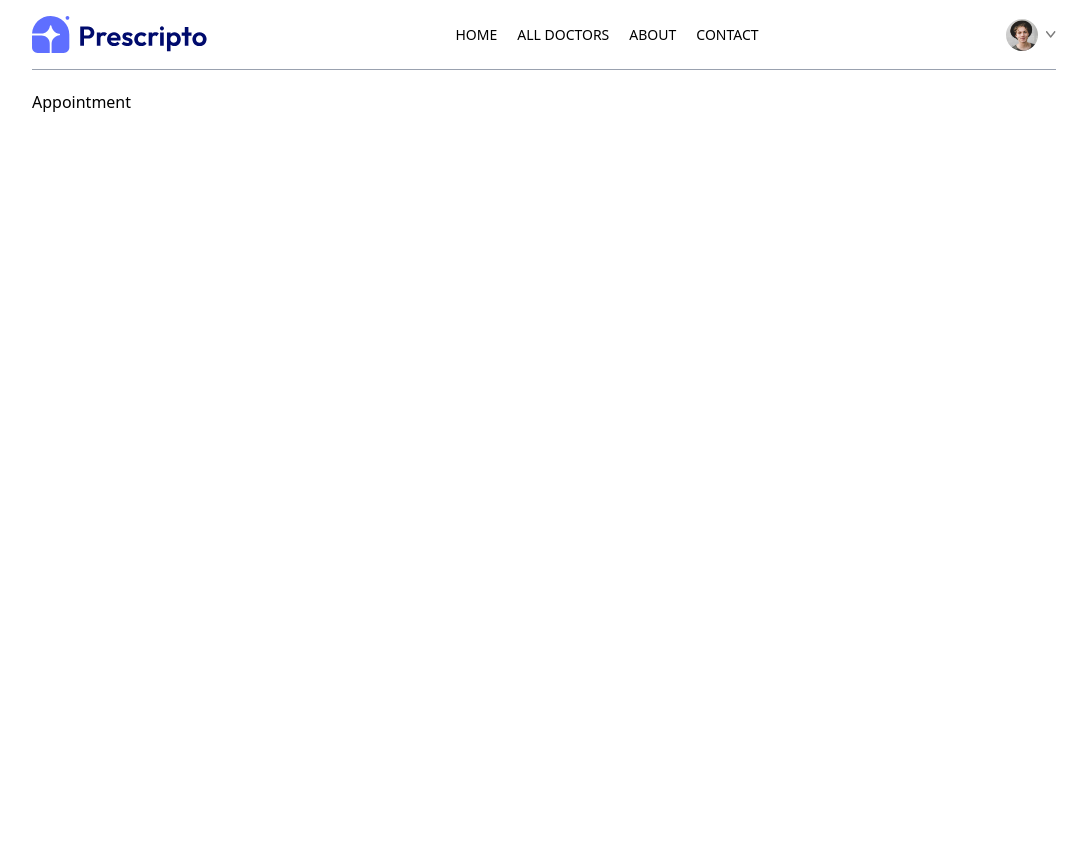
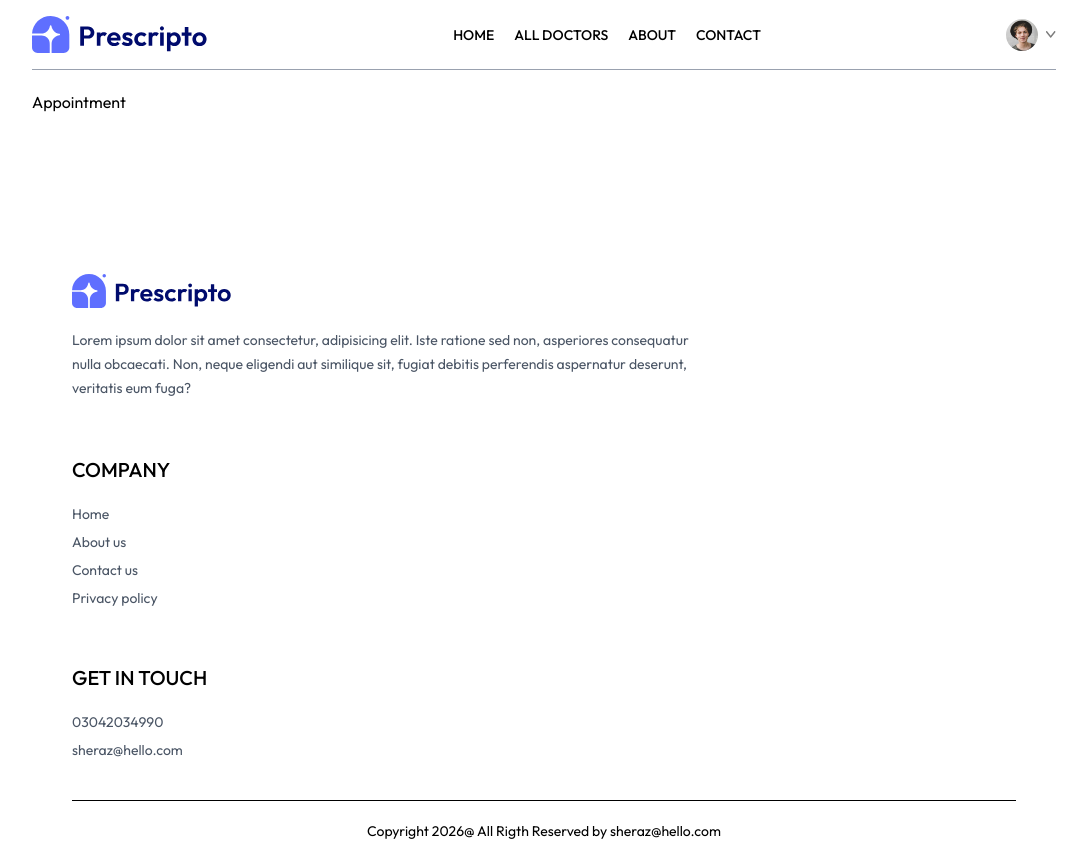
Before and after one commit to sheraz61/doctorAppointment, a React (Vite) app in the folder frontend/: page /appointment/1 in a window 1280 px wide. Shown: the whole page, without its empty margins (96-1183 px from the left). Before the commit the page ends 800 px from the top, so only its background shows below. Built offline with nearby package versions, Linux system fonts and the light colour scheme.

Commit message:
add footer and update font style add outfit font for the UI

```diff
--- a/frontend/src/App.jsx
+++ b/frontend/src/App.jsx
@@ -9,6 +9,7 @@
 import MyAppointment from './pages/MyAppointment'
 import Appointment from './pages/Appointment'
 import Navbar from './components/Navbar'
+import Footer from './components/Footer'
 
 function App() {
   return (
@@ -25,6 +26,7 @@
         <Route path='/my-appointments' element={<MyAppointment/>}/>
         <Route path='/appointment/:docId' element={<Appointment/>}/>
       </Routes>
+      <Footer/>
     </div>
   )
 }
--- /dev/null
+++ b/frontend/src/components/Footer.jsx
@@ -0,0 +1,41 @@
+import React from 'react'
+import { assets } from '../assets/assets'
+
+function Footer() {
+    return (
+        <div className='md:mx-10'>
+            <div className='flex flex-col sm:grid grid-cols-[3fr_fr_1fr] gap-14 my-10 mt-40 text-sm'>
+                {/*left section */}
+                <div>
+                    <img className='mb-5 w-40' src={assets.logo} alt="" />
+                    <p className='w-full md:w-2/3 text-gray-600 leading-6'>Lorem ipsum dolor sit amet consectetur, adipisicing elit. Iste ratione sed non, asperiores consequatur nulla obcaecati. Non, neque eligendi aut similique sit, fugiat debitis perferendis aspernatur deserunt, veritatis eum fuga?</p>
+                </div>
+                {/*mid section */}
+                <div>
+                    <p className='text-xl font-medium mb-5'>COMPANY</p>
+                    <ul className='flex flex-col gap-2 text-gray-600'>
+                        <li>Home</li>
+                        <li>About us</li>
+                        <li>Contact us</li>
+                        <li>Privacy policy</li>
+                    </ul>
+                </div>
+                {/*right section */}
+                <div>
+                    <p className='text-xl font-medium mb-5'>GET IN TOUCH</p>
+                    <ul className='flex flex-col gap-2 text-gray-600'>
+                        <li>03042034990</li>
+                        <li>sheraz@hello.com</li>
+                    </ul>
+                </div>
+            </div>
+            <div>
+                {/* copy right text */}
+                <hr />
+                <p className='py-5 text-sm text-center'>Copyright 2026@ All Rigth Reserved by sheraz@hello.com</p>
+            </div>
+        </div>
+    )
+}
+
+export default Footer
--- a/frontend/src/index.css
+++ b/frontend/src/index.css
@@ -1,6 +1,10 @@
+@import url('https://fonts.googleapis.com/css2?family=Outfit:wght@100..900&display=swap');
+
 @import "tailwindcss";
 
-
+*{
+    font-family: Outfit;
+}
 .active hr{
     @apply block
 }
```
